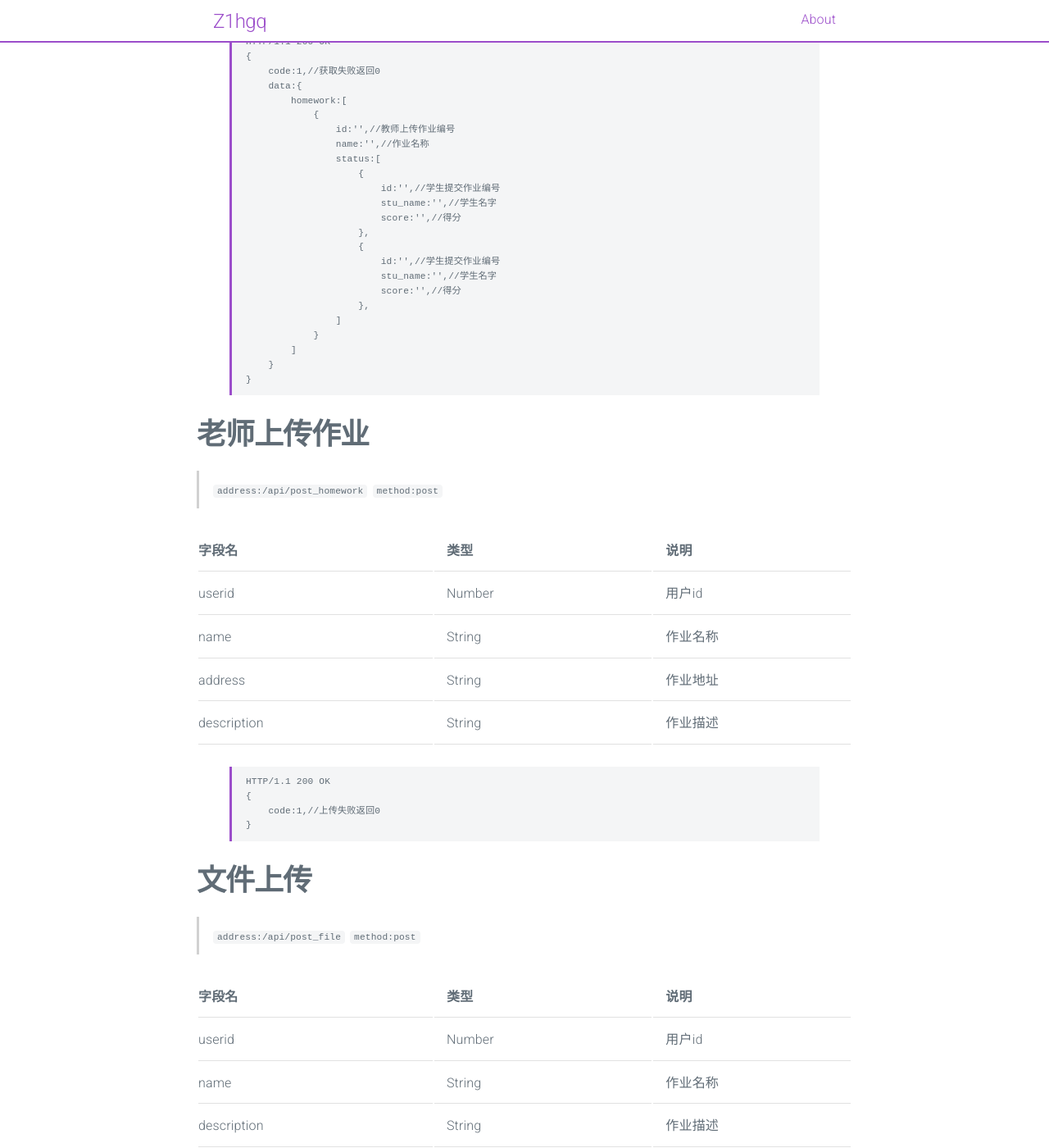
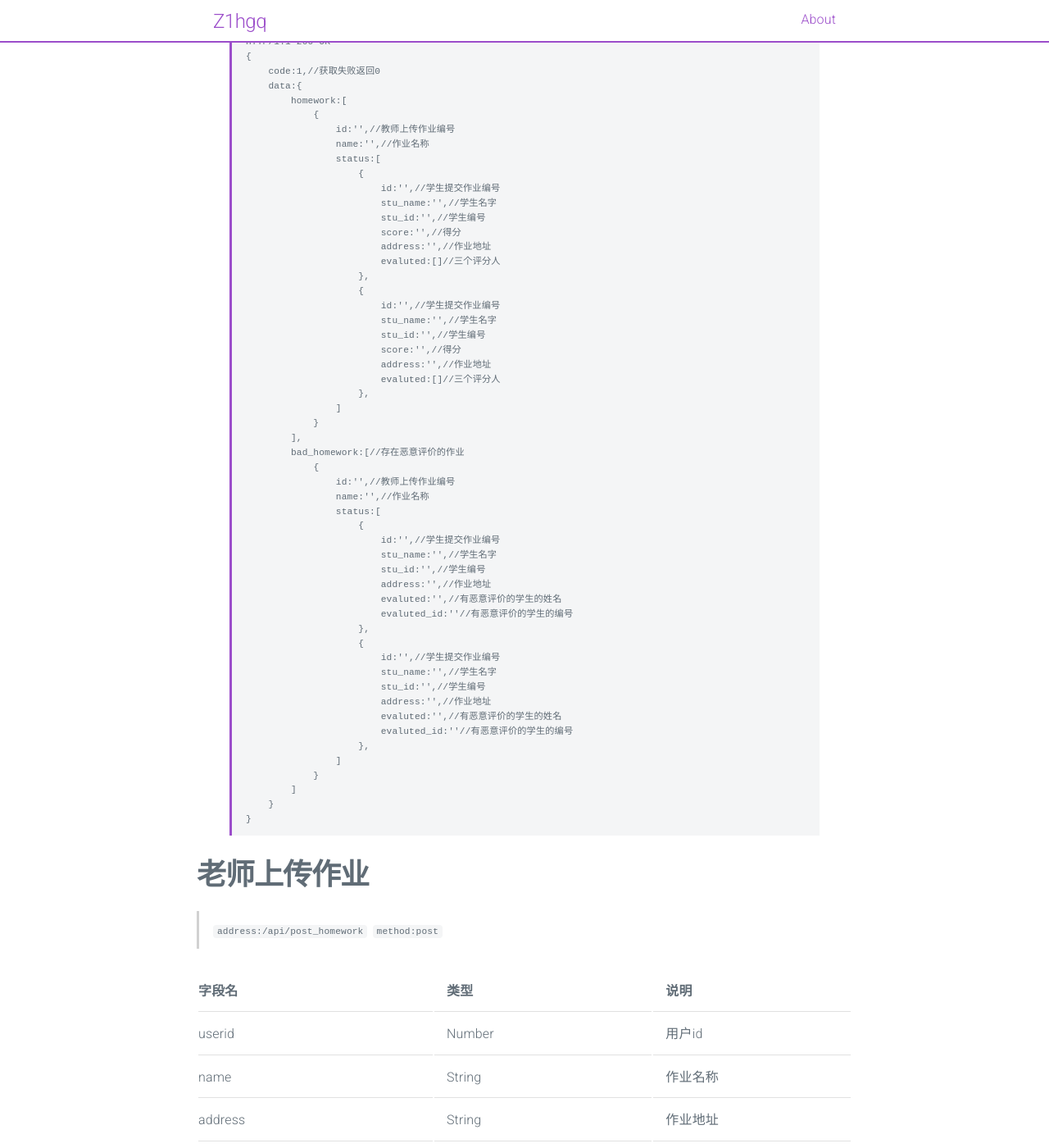
Before and after one commit to Z1hgq/Z1hgq.github.io, a Jekyll site: the page built from _posts/2019-03-13-Student-homework-evalution-system-api.md, in a window 1280 px wide and 1400 px high, scrolled down 2692 px. Shown: the whole window at 82% size. Built offline with Jekyll 4.4.1, drawn with Linux system fonts in a browser that asks for light colours.

Commit message:
恶意评价api update

```diff
--- a/_posts/2019-03-13-Student-homework-evalution-system-api.md
+++ b/_posts/2019-03-13-Student-homework-evalution-system-api.md
@@ -123,12 +123,42 @@ HTTP/1.1 200 OK
                     {
                         id:'',//学生提交作业编号
                         stu_name:'',//学生名字
+                        stu_id:'',//学生编号
                         score:'',//得分
+                        address:'',//作业地址
+                        evaluted:[]//三个评分人
                     },
                     {
                         id:'',//学生提交作业编号
                         stu_name:'',//学生名字
+                        stu_id:'',//学生编号
                         score:'',//得分
+                        address:'',//作业地址
+                        evaluted:[]//三个评分人
+                    },
+                ]
+            }
+        ],
+        bad_homework:[//存在恶意评价的作业
+            {
+                id:'',//教师上传作业编号
+                name:'',//作业名称
+                status:[
+                    {
+                        id:'',//学生提交作业编号
+                        stu_name:'',//学生名字
+                        stu_id:'',//学生编号
+                        address:'',//作业地址
+                        evaluted:'',//有恶意评价的学生的姓名
+                        evaluted_id:''//有恶意评价的学生的编号
+                    },
+                    {
+                        id:'',//学生提交作业编号
+                        stu_name:'',//学生名字
+                        stu_id:'',//学生编号
+                        address:'',//作业地址
+                        evaluted:'',//有恶意评价的学生的姓名
+                        evaluted_id:''//有恶意评价的学生的编号
                     },
                 ]
             }
```
